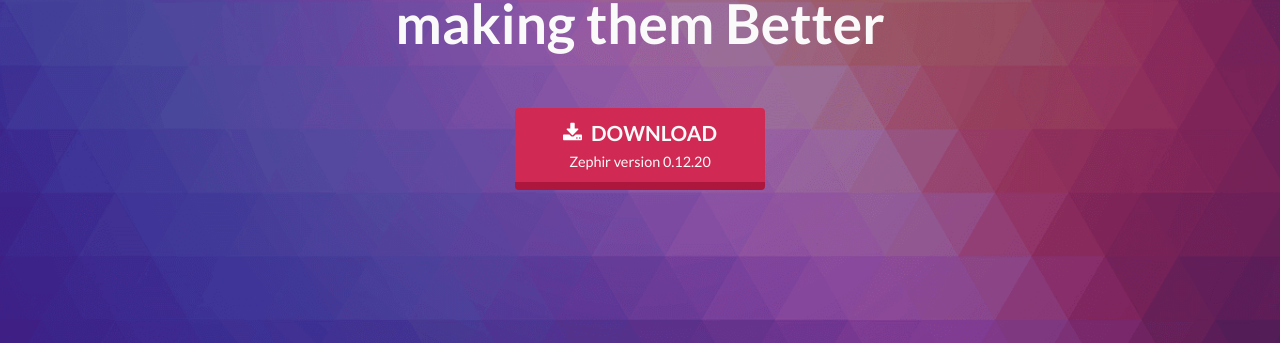
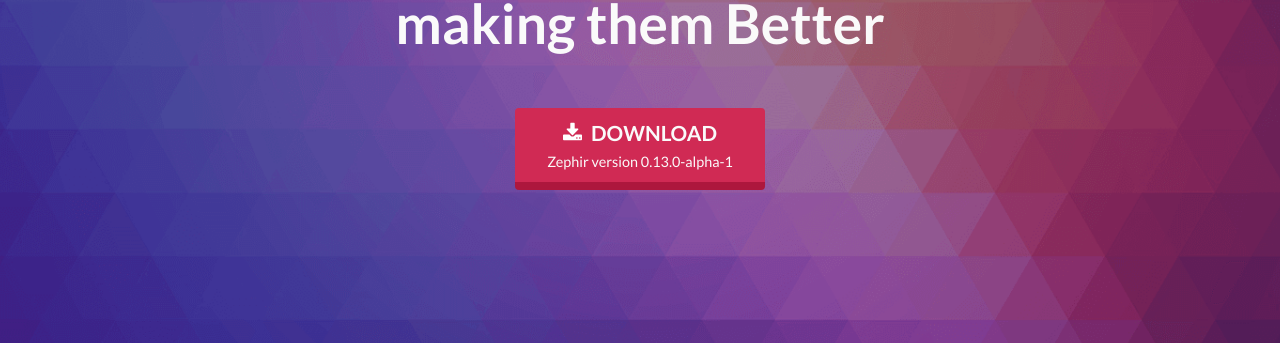
Before and after one commit to zephir-lang/zephir-website, a Jekyll site: the page built from language/zh-CN.html, in a window 1280 px wide and 900 px high. Shown: the part 375-718 px from the top of the window. Built offline with Jekyll 4.4.1, drawn with Linux system fonts in a browser that asks for light colours.

Commit message:
update version

```diff
--- a/_config.yml
+++ b/_config.yml
@@ -12,7 +12,7 @@ app:
   twitter: 'zephirlang'
   analytics: 'UA-90249744-3'
   language: 'en'
-  version: '0.12.20'
+  version: '0.13.0-alpha-1'
   languages: [
     'en',
     'zh-CN',
```
